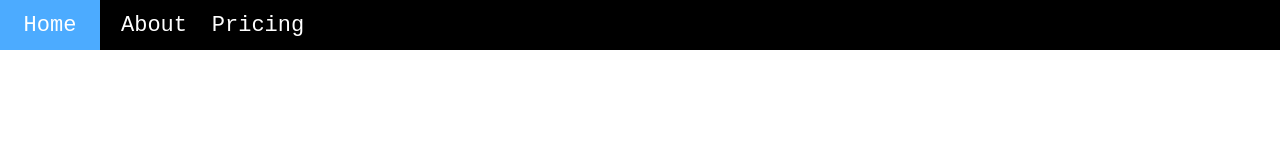
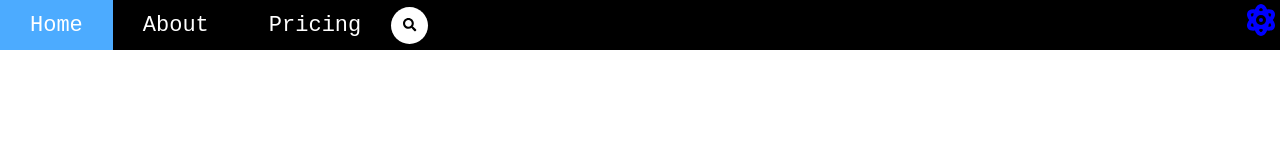
Before and after one commit to radha-soni/tech-doc-webpage, a plain HTML site: page index.html in a window 1280 px wide. Drawn offline with Linux system fonts and the light colour scheme.

Commit message:
search box added

```diff
--- a/css/style.css
+++ b/css/style.css
@@ -3,15 +3,16 @@ body {
 }
 
 nav {
+  display: flex;
   height: 50px;
   background-color: #000;
 }
 
 nav a {
-  display: inline-flex;
+  display: flex;
   height: 100%;
   align-items: center;
-  width: 100px;
+  padding: 0 30px;
   justify-content: center;
   color: #fff;
   text-decoration: none;
@@ -34,6 +35,57 @@ nav a:hover,
   width: 50px;
 }
 
+#nav-atom {
+  color: blue;
+  position: absolute;
+  top: 4px;
+  right: 5px;
+}
+
+#search-box-container {
+  display: flex;
+  align-items: center;
+}
+
+.search-box {
+  display: inline-flex;
+  justify-content: center;
+  height: 23px;
+  background-color: #fff;
+  border-radius: 23px;
+  padding: 7px;
+}
+.search-btn {
+  height: 23px;
+  width: 23px;
+  border-radius: 50%;
+  color: black;
+  float: left;
+  display: inline-flex;
+  justify-content: center;
+  align-items: center;
+  background: white;
+  border: none;
+  transition: 0.4s ease-in-out;
+}
+.search-box:hover > .search-input {
+  width: 200px;
+  padding: 0 6px;
+}
+
+.search-input {
+  border: none;
+  background: none;
+  outline: none;
+  float: right;
+  padding: 0px;
+  color: black;
+  font-size: 15px;
+  transition: 0.4s;
+  line-height: 23px;
+  width: 0px;
+}
+
 @media only screen and (max-width: 720px) {
   #menu-btn {
     display: inline-block;
@@ -42,4 +94,8 @@ nav a:hover,
   nav a {
     display: none;
   }
+  .search-box:hover > .search-input {
+    width: 50px;
+    padding: 0 3px;
+  }
 }
--- a/index.html
+++ b/index.html
@@ -17,6 +17,20 @@
       <a href="#">Home</a>
       <a href="#">About</a>
       <a href="#">Pricing</a>
+      <div id="search-box-container">
+        <span class="search-box">
+          <button class="search-btn" href="#">
+            <i class="fas fa-search"></i>
+          </button>
+          <input
+            class="search-input"
+            type="text"
+            name=""
+            placeholder="search"
+          />
+        </span>
+      </div>
+      <i class="fas fa-atom fa-2x" id="nav-atom"></i>
     </nav>
   </body>
 </html>
```
